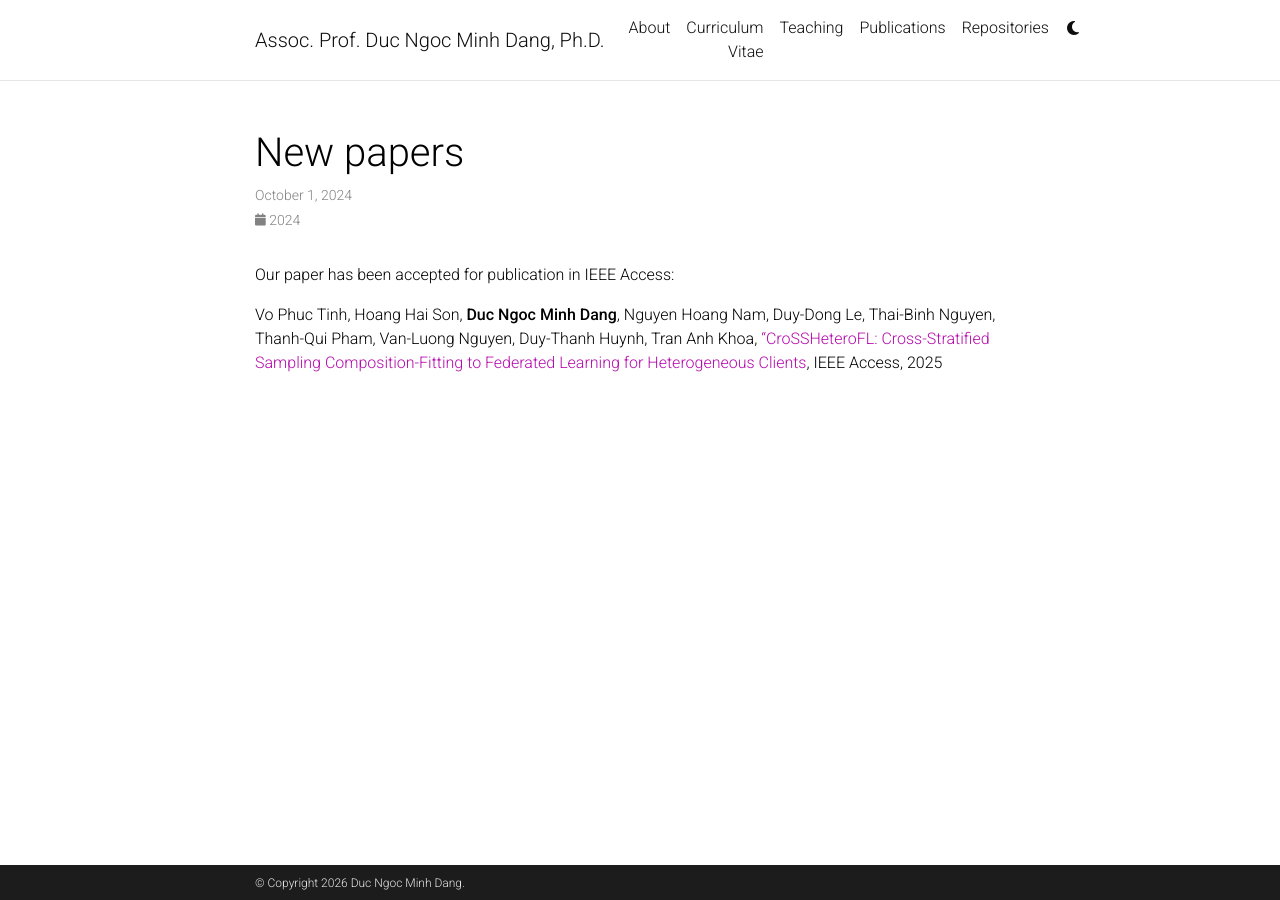
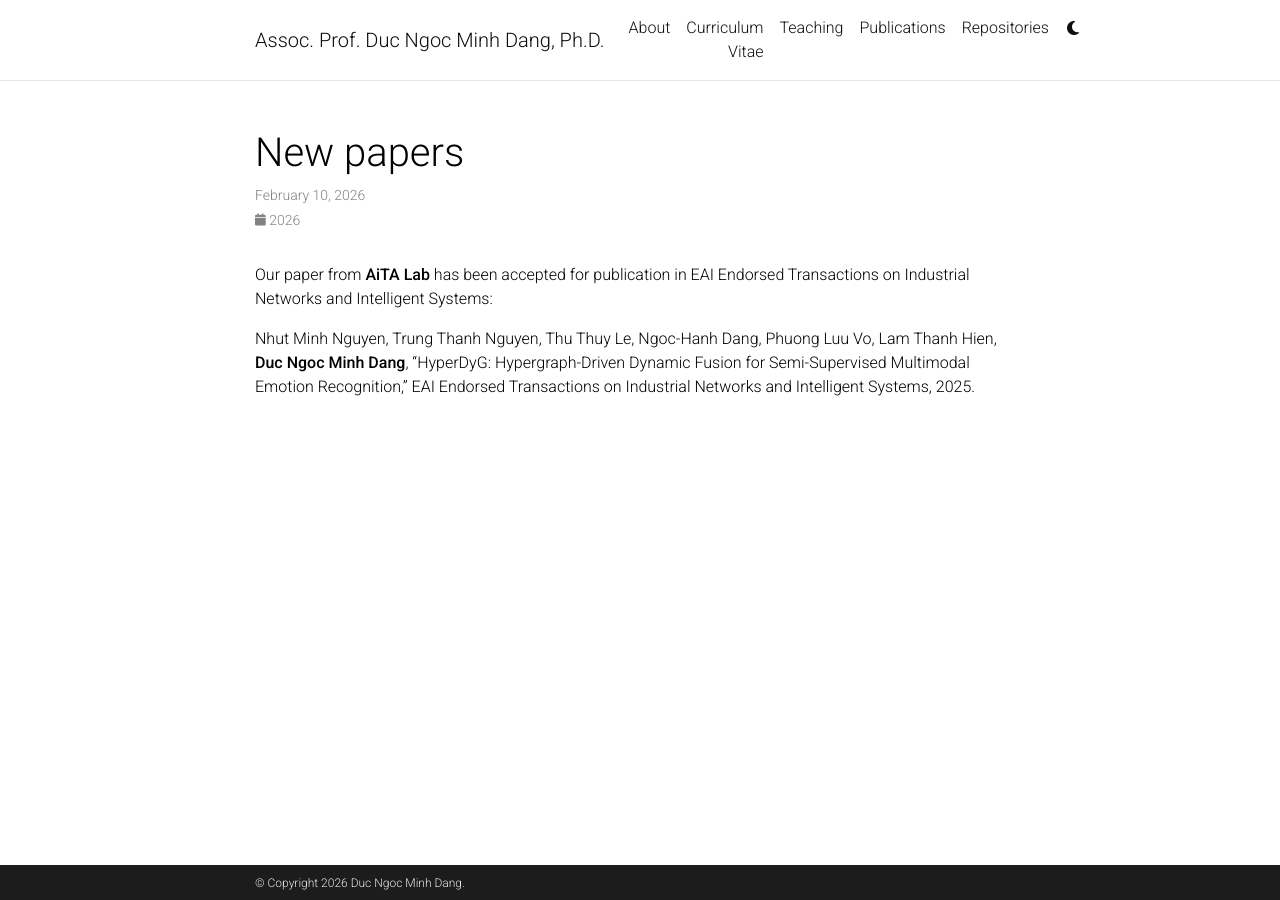
Before and after one commit to dnmduc/dnmduc.github.io, a Jekyll site: the page built from _news/announcement_2.md, in a window 1280 px wide. Built offline with Jekyll 4.4.1, drawn with Linux system fonts in a browser that asks for light colours; full-size pictures stand in for the smaller copies a plugin makes; comment, search, counter and statistics services are not loaded; a style sheet for code colours, icons or effects is not loaded.

Commit message:
new accepted paper

```diff
--- a/_data/cv.yml
+++ b/_data/cv.yml
@@ -39,11 +39,11 @@
 - title: Experience
   type: time_table
   contents:
-    - title: Associate Professor
+    - title: Associate Professor, Dean of Faculty of Information Technology
       institution: FPT University, Vietnam
-      year: 2025 - present
+      year: 2026 - present
 
-    - title: Lecturer - Researcher
+    - title: Researcher, AI Technology and Application Research (AiTA) Lab
       institution: FPT University, Vietnam
       year: 2022 - present
       # description:
--- a/_news/announcement_2.md
+++ b/_news/announcement_2.md
@@ -1,11 +1,13 @@
 ---
 layout: post
 title: New papers
-date: 2024-10-01 15:59:00-0400
+date: 2026-02-10 15:59:00-0400
 inline: true
 related_posts: false
 ---
 
-Our paper has been accepted for publication in IEEE Access:
+Our paper from [**AiTA Lab**](https://aita-lab.github.io/) has been accepted for publication in EAI Endorsed Transactions on Industrial Networks and Intelligent Systems:
 
-Vo Phuc Tinh, Hoang Hai Son, **Duc Ngoc Minh Dang**, Nguyen Hoang Nam, Duy-Dong Le, Thai-Binh Nguyen, Thanh-Qui Pham, Van-Luong Nguyen, Duy-Thanh Huynh, Tran Anh Khoa, ["CroSSHeteroFL: Cross-Stratified Sampling Composition-Fitting to Federated Learning for Heterogeneous Clients](https://ieeexplore.ieee.org/document/10706851), IEEE Access, 2025
+Nhut Minh Nguyen, Trung Thanh Nguyen, Thu Thuy Le, Ngoc-Hanh Dang, Phuong Luu Vo, Lam Thanh Hien, **Duc Ngoc Minh Dang**,
+“HyperDyG: Hypergraph-Driven Dynamic Fusion for Semi-Supervised Multimodal Emotion Recognition,”
+EAI Endorsed Transactions on Industrial Networks and Intelligent Systems, 2025.
```
Also changed, not shown: _bibliography/papers.bib (+36 -0 lines), _news/announcement_1.md (+1 -1 lines), _news/announcement_3.md (+1 -1 lines), _news/announcement_4.md (+2 -2 lines), _pages/about.md (+2 -2 lines).
